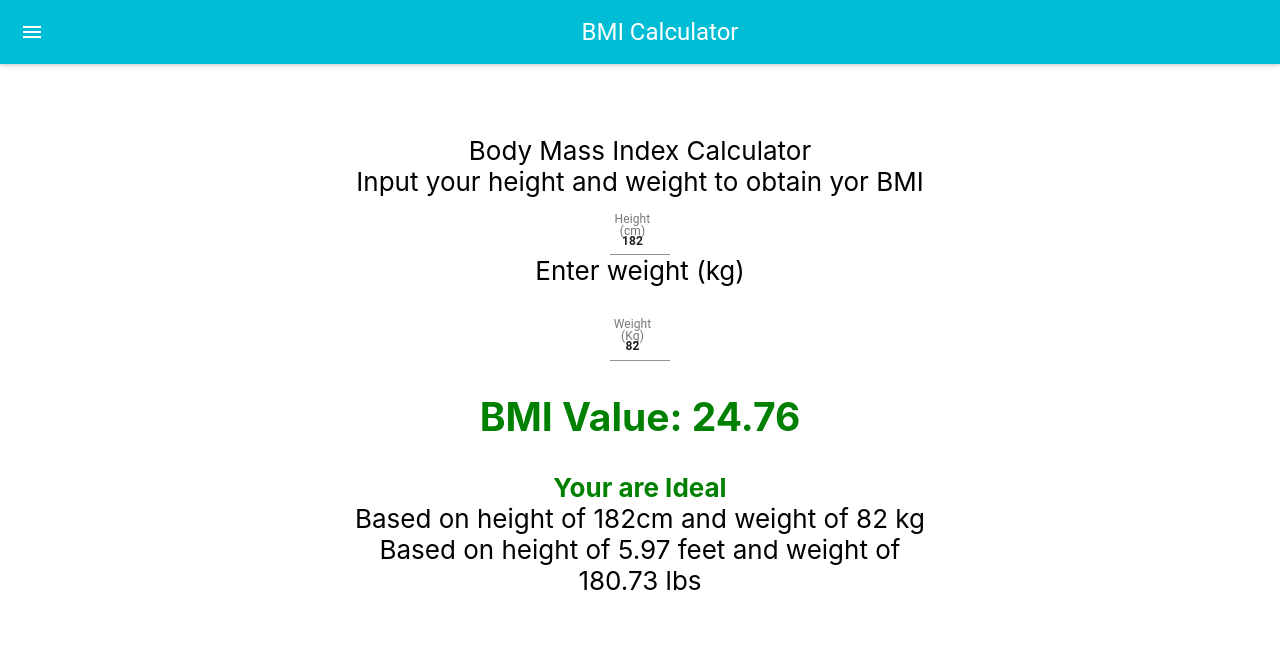
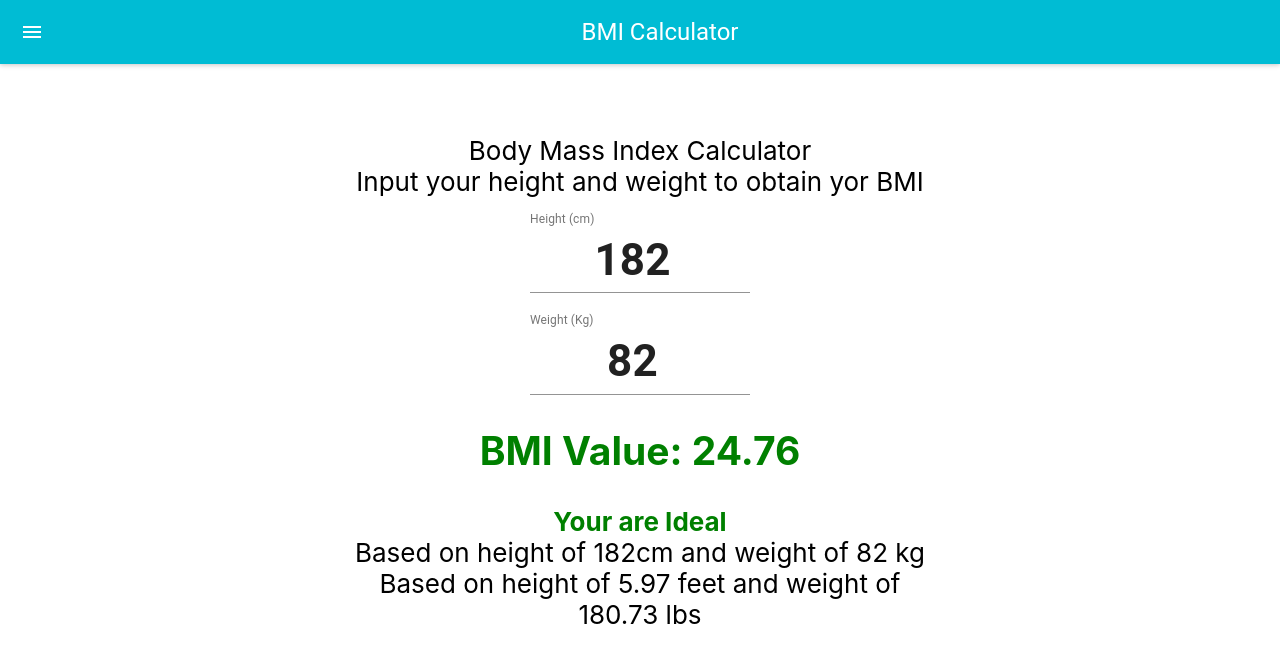
Before and after one commit to maxgdev/bmi-calculator, a React (Create React App) app: page / in a window 1280 px wide. Shown: the top 662 px of the page. Built offline with nearby package versions, Linux system fonts and the light colour scheme.

Commit message:
Added more styling to TextField components

```diff
--- a/src/App.css
+++ b/src/App.css
@@ -32,3 +32,11 @@ body {
   text-align: center;
   width: 5em;
 }
+
+.inputClass input {
+  font-size: 2.75em;
+
+}
+.divider {
+  margin: 20px;
+}
--- a/src/components/getInput.js
+++ b/src/components/getInput.js
@@ -12,9 +12,8 @@ export default function GetInputs({ height, weight, hfn, wfn}) {
                 value={height}
                 onChange={e => hfn(e.target.value)}
             />
-
-            <p>Enter weight (kg)</p>
-            <br />
+            <div className="divider">
+            </div>
             <TextField
                type="number"
                label="Weight (Kg)"
```
